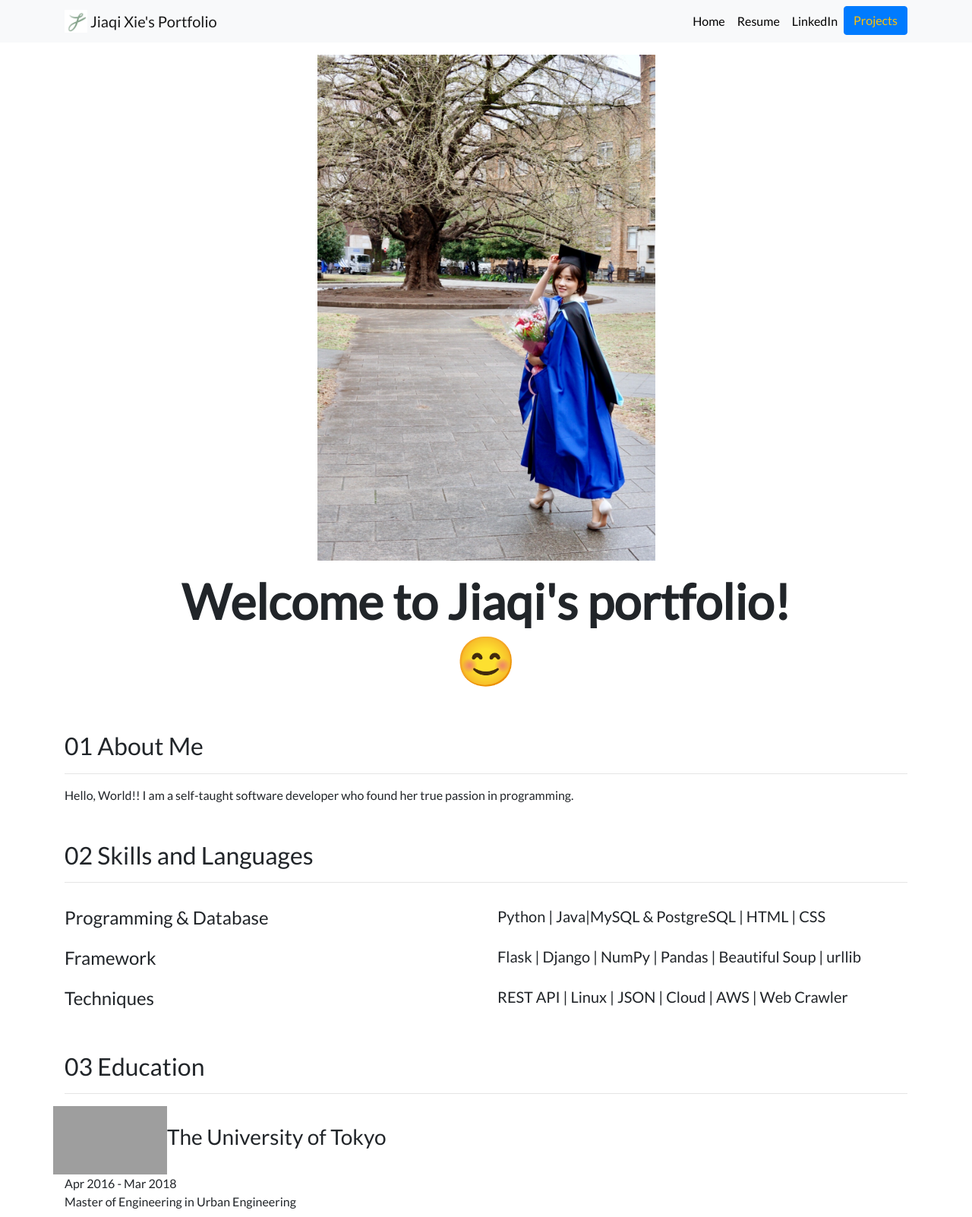
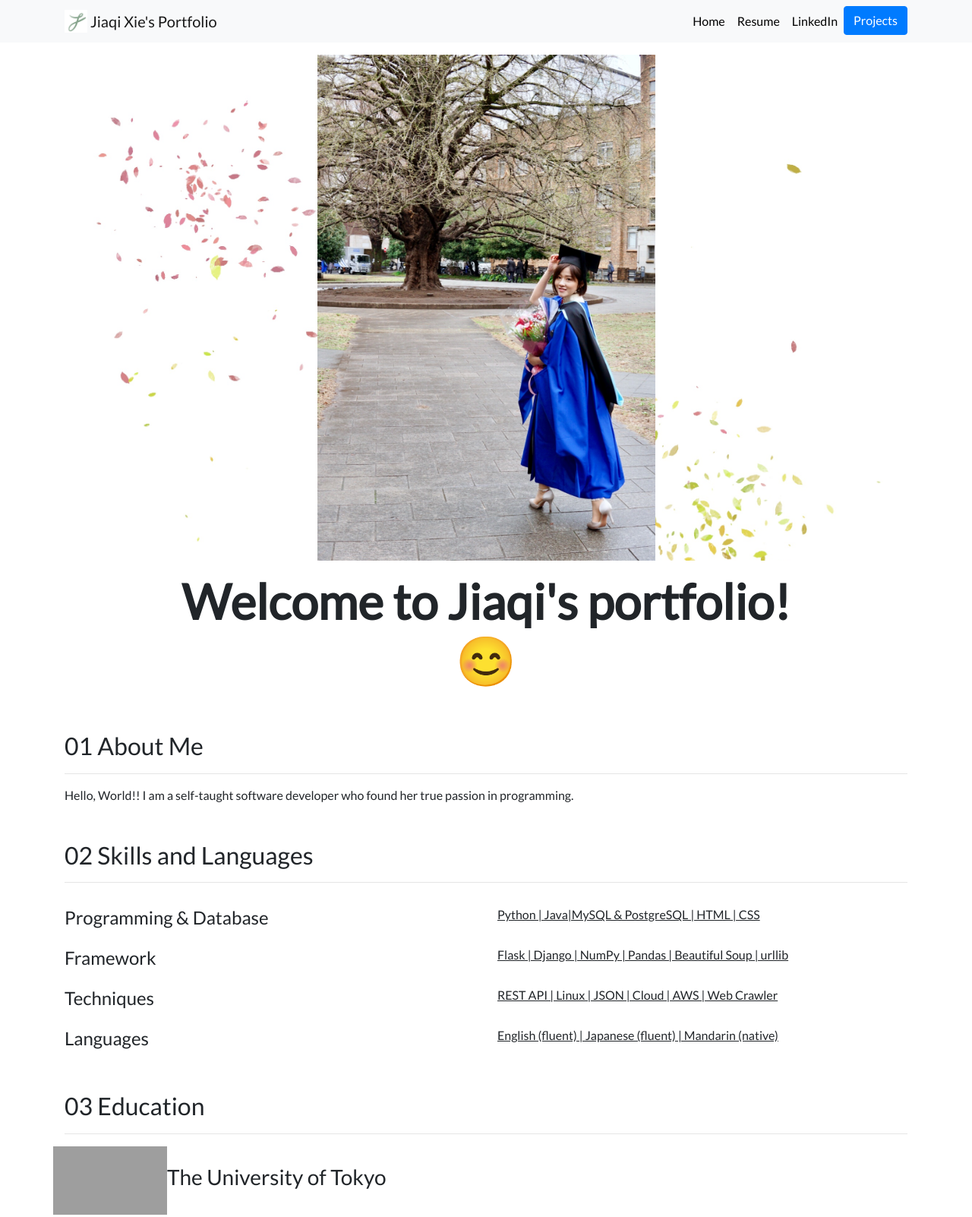
Before and after one commit to xiejiaqi77/personal_portfolio_project_fomal, a Django app: page / in a window 1280 px wide. Shown: the top 1602 px of the page at 76% size. Run offline with Django 3.2, Linux system fonts and the light colour scheme; some libraries are stand-ins or nearby versions; grey boxes are pictures that could not be loaded.

Commit message:
revise resume, background

```diff
--- a/portfolio/static/portfolio/custom.css
+++ b/portfolio/static/portfolio/custom.css
@@ -27,3 +27,17 @@ body {
     background-color: royalblue;
 
 }
+
+.bg-2 {
+    background-image: url("sky3.jpg");
+    background-position: center 0;
+    background-repeat: no-repeat;
+    background-attachment: fixed;
+    background-size: cover;
+    -webkit-background-size: cover;
+    -o-background-size: cover;
+    -moz-background-size: cover;
+    -ms-background-size: cover;
+
+
+}
--- a/portfolio/templates/portfolio/Home.html
+++ b/portfolio/templates/portfolio/Home.html
@@ -4,7 +4,7 @@
 
 {% block content %}
 
-<div class="row justify-content-center my-3">
+<div class="row justify-content-center my-3 bg-2">
   <div class="col-5">
     <img src="{% static 'portfolio/homepagepic.jpg' %}" class="img-fluid">
   </div>
@@ -32,17 +32,22 @@
     <hr>
     <div class="row">
     <div class="col-md-6"><h4 class="mt-3">Programming & Database</h4></div>
-    <div class="col-md-6"><h5 class="mt-3">Python | Java|MySQL & PostgreSQL | HTML | CSS</h5></div>
+        <div class="col-md-6"><h6 class="mt-3"><u>Python | Java|MySQL & PostgreSQL | HTML | CSS</u></h6></div>
     </div>
 
     <div class="row">
     <div class="col-md-6"><h4 class="mt-3">Framework</h4></div>
-    <div class="col-md-6"><h5 class="mt-3">Flask | Django | NumPy | Pandas | Beautiful Soup | urllib</h5></div>
+        <div class="col-md-6"><h6 class="mt-3"><u>Flask | Django | NumPy | Pandas | Beautiful Soup | urllib</u></h6></div>
     </div>
 
     <div class="row">
     <div class="col-md-6"><h4 class="mt-3">Techniques</h4></div>
-    <div class="col-md-6"><h5 class="mt-3">REST API | Linux | JSON | Cloud | AWS | Web Crawler</h5></div>
+        <div class="col-md-6"><h6 class="mt-3"><u>REST API | Linux | JSON | Cloud | AWS | Web Crawler</u></h6></div>
+    </div>
+
+    <div class="row">
+    <div class="col-md-6"><h4 class="mt-3">Languages</h4></div>
+        <div class="col-md-6"><h6 class="mt-3"><u> English (fluent) | Japanese (fluent) | Mandarin (native)</u></h6></div>
     </div>
 
 
@@ -67,7 +72,7 @@
     <h2 class="mt-5">04 Experience</h2>
 
 <hr>
-    <h3 class="mt-4">Procurement and Supply Chain Specialist | <small>Panasonic Corporation in Japan</samll></h3>
+    <h3 class="mt-4">Procurement and Supply Chain Specialist | <small>Panasonic Corporation in Japan</small></h3>
     <p>Apr 2018 - Present</p>
     <div class="row">
       <div class="col-md-4">
@@ -102,11 +107,9 @@
           <img src="{% static "portfolio/team-icon-png-15.jpg" %}"  width="160" height="200" class="img-fluid mb-2">
       </div>
       <div class="col-md-8">
-          <div class ="row">
-              <h4> Achieved <span class="text-primary">9%</span> cost reduction <span class="text-primary">(2.8 MUSD / 30 MUSD in 2019)</span> by value engineering methodologies
-                and procurement allocation, collaborating with QA, TECH and PM teams</h4>
 
-          </div>
+          <h4> Achieved <span class="text-primary">9%</span> cost reduction <span class="text-primary">(2.8 MUSD / 30 MUSD in 2019)</span> by value engineering methodologies
+            and procurement allocation, collaborating with QA, TECH and PM teams</h4>
 
       </div>
   </div>
--- a/portfolio/templates/portfolio/base.html
+++ b/portfolio/templates/portfolio/base.html
@@ -41,7 +41,7 @@
             <a class="nav-link" href="https://www.linkedin.com/in/jiaqi-xie/" target="_blank">LinkedIn</a>
           </li>
           <li>
-              <a role="button" href="{% url 'project' %}" class="btn btn-primary"><span class="text-warning">Projects</span></a>
+              <a role="button" href="{% url 'project' %}" class="btn btn-primary">Projects</a>
           </li>
         </ul>
       </div>
```
Also changed, not shown: db.sqlite3, media/portfolio/images/未命名作品_2.jpg (added), portfolio/static/portfolio/sky2.jpg (added), portfolio/static/portfolio/sky3.jpg (added), 4 other files.
